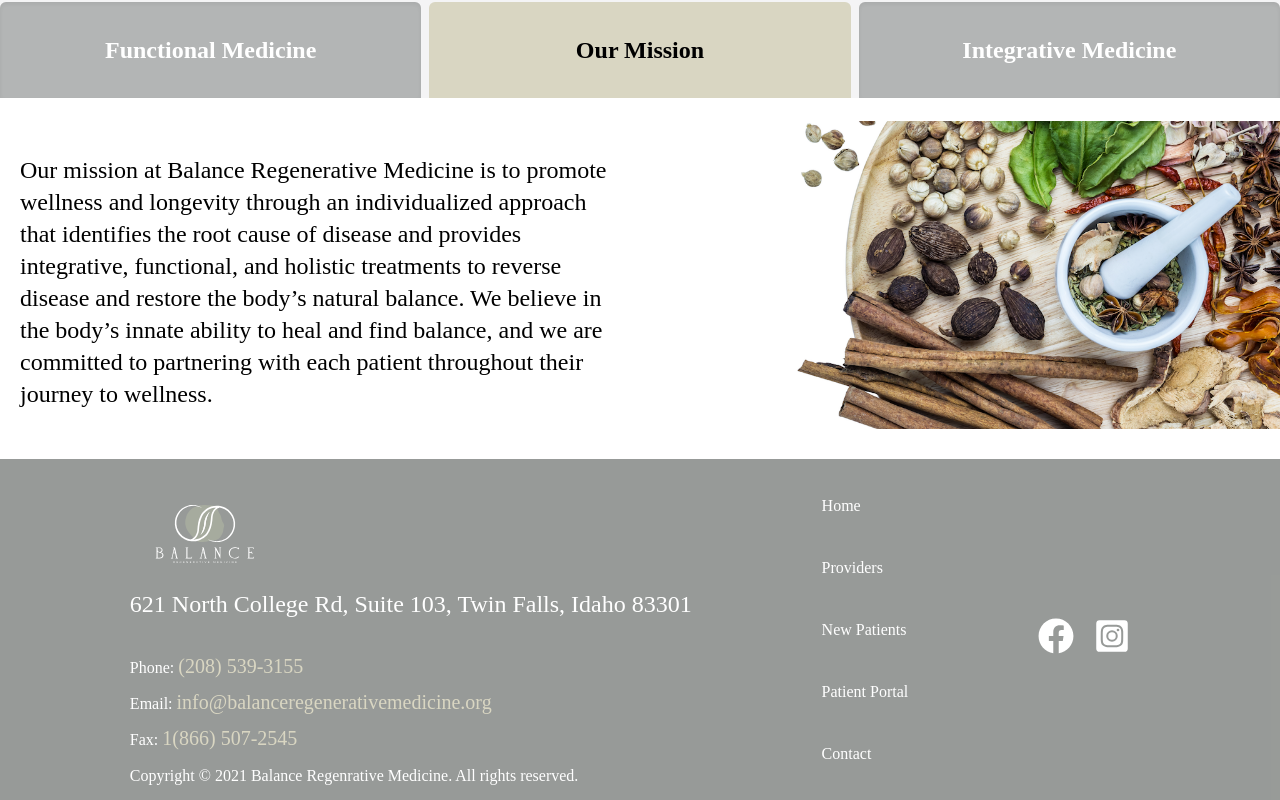
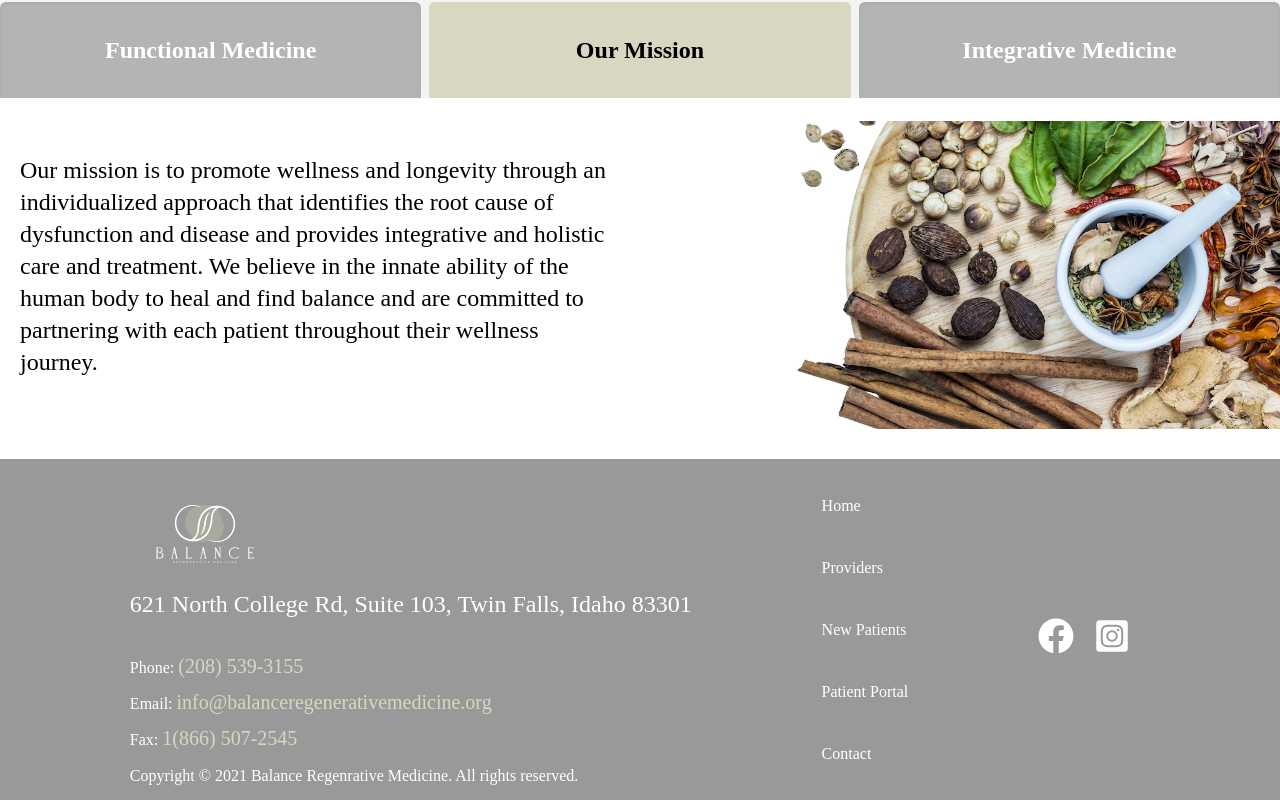
Before and after one commit to nickgiegerich/brm-dvl, a Next.js app: page / in a window 1280 px wide. Shown: the part 950-1750 px from the top of the page. Built offline with nearby package versions, Linux system fonts and the light colour scheme.

Commit message:
change mission statement

```diff
--- a/components/home/About.js
+++ b/components/home/About.js
@@ -15,13 +15,10 @@ const tabContent = [
   {
     title: "Our Mission",
     content:
-      "Our mission at Balance Regenerative Medicine is to promote " +
-      "wellness and longevity through an individualized approach that " +
-      "identifies the root cause of disease and provides integrative, " +
-      "functional, and holistic treatments to reverse disease and restore " +
-      "the body’s natural balance. We believe in the body’s innate " +
-      "ability to heal and find balance, and we are committed to " +
-      "partnering with each patient throughout their journey to wellness.",
+      "Our mission is to promote wellness and longevity through an individualized approach that identifies the " +
+      "root cause of dysfunction and disease and provides integrative and holistic care and treatment. We " +
+      "believe in the innate ability of the human body to heal and find balance and are committed to " +
+      "partnering with each patient throughout their wellness journey. ",
     multiContent: "",
     tabImg: "/images/tabs/mission.png",
   },
```
